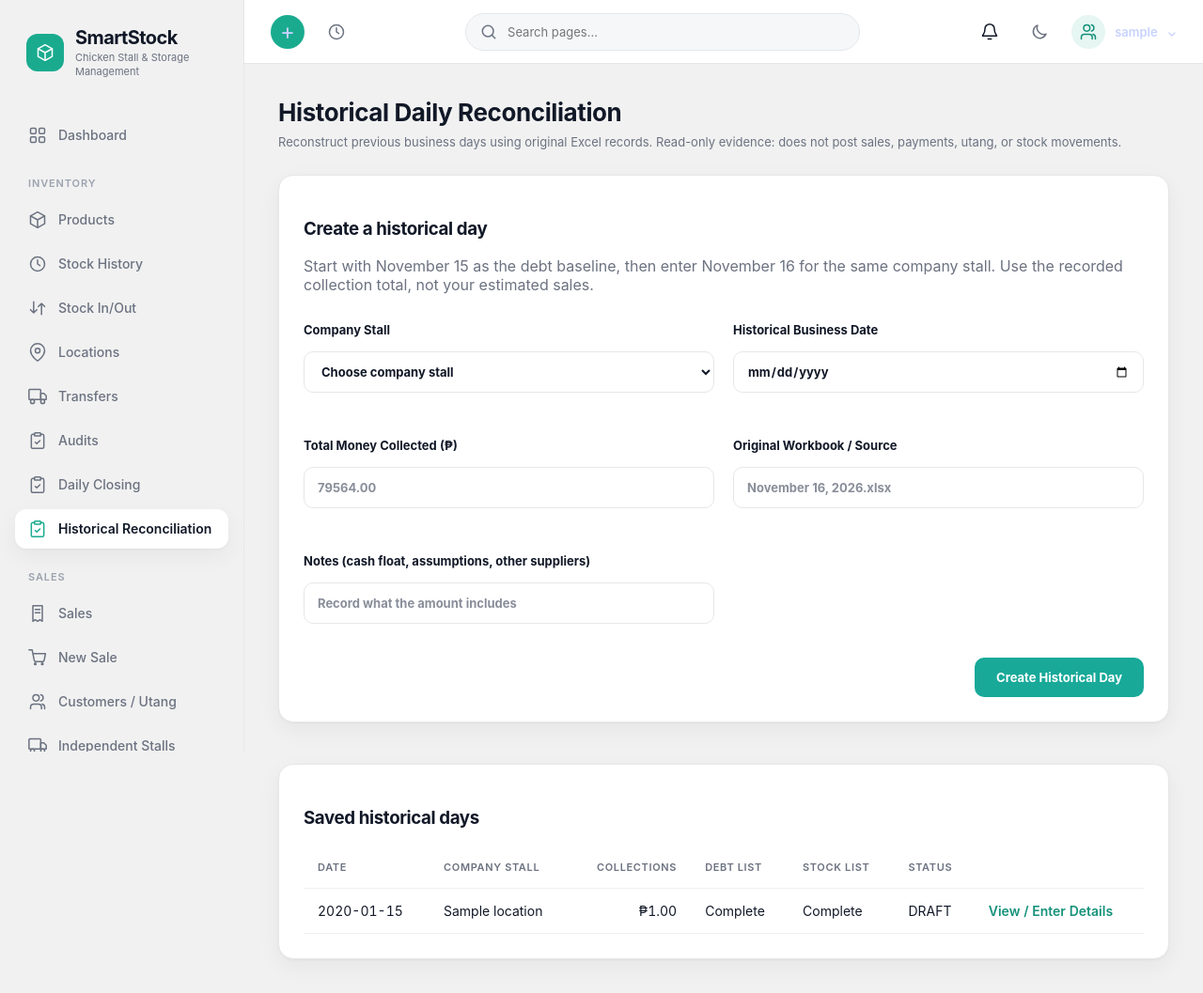
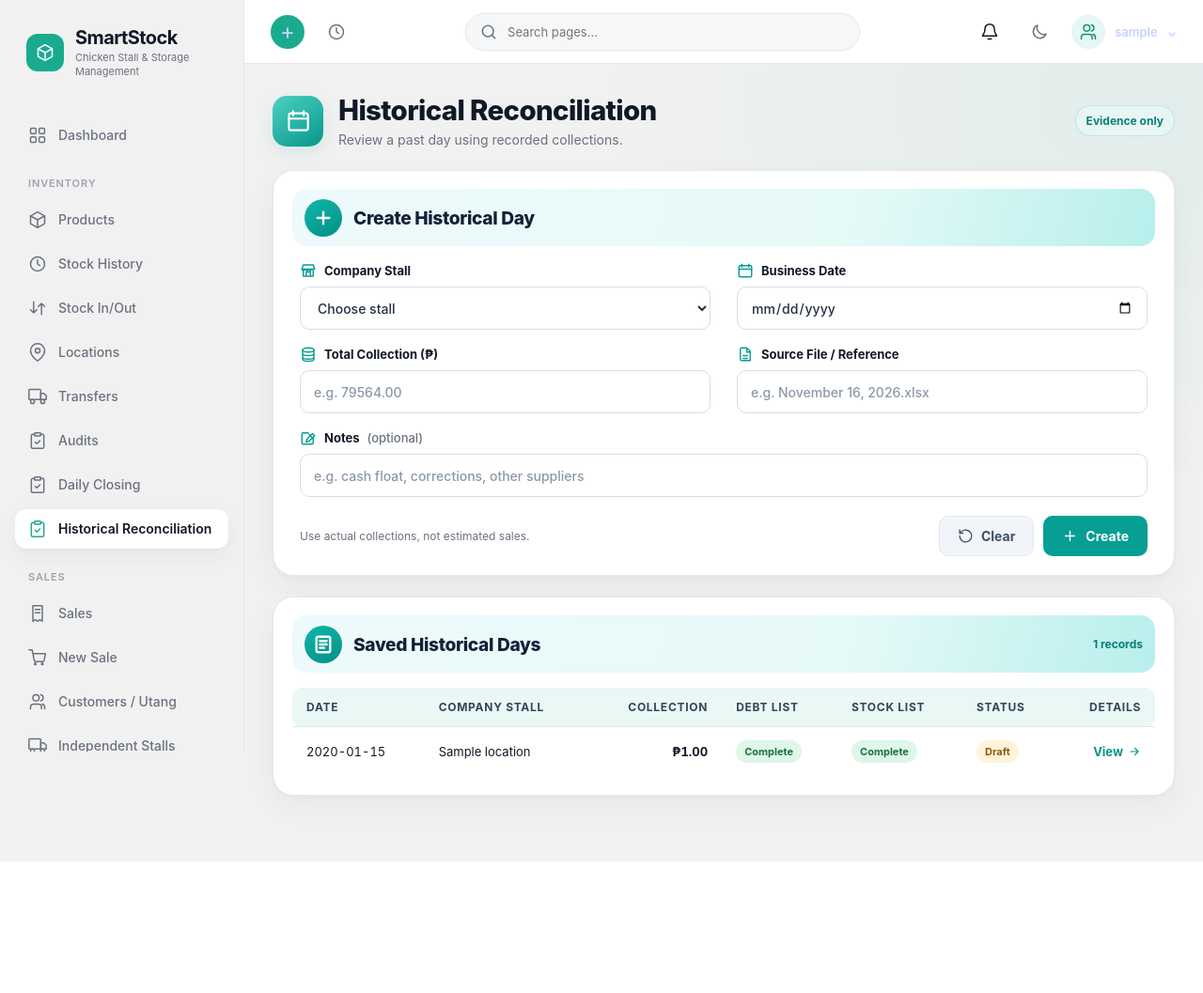
Before and after one commit to Jireh021426/SmartStock, a Spring Boot app: page /historical-reconciliation in a window 1280 px wide. Shown: the whole page at 94% size. After the commit the page ends 917 px from the top, so only its background shows below. Run offline with Spring Boot 4, Linux system fonts and the light colour scheme; a user stored in the database is signed in; empty tables hold one stand-in row (values such as "Sample post"); some of the project's set-up classes (security, data sources, template engines, error pages and the like) are left out, and stand-ins take their place; database files in the repository are not loaded; some libraries are stand-ins or nearby versions.

Commit message:
Redesign historical reconciliation interface

```diff
--- /dev/null
+++ b/src/main/resources/static/css/historical-reconciliation.css
@@ -0,0 +1,258 @@
+/* SmartStock — Historical Reconciliation overview
+   Scoped to .hr-page/.hr-body; preserves business logic and shared navigation. */
+
+body.hr-body {
+    background: var(--bg, #f4f7f9);
+    background-image: radial-gradient(ellipse at 98% 12%, rgba(20, 184, 166, 0.07), transparent 35%);
+}
+
+body > main.hr-page {
+    width: 100%;
+    max-width: 1460px;
+    margin: 0 auto;
+    padding: 98px 30px 48px;
+    color: var(--ink, #122033);
+}
+
+.hr-page .hr-icons { position: absolute; width: 0; height: 0; overflow: hidden; pointer-events: none; }
+.hr-page svg { width: 20px; height: 20px; fill: none; stroke: currentColor; stroke-width: 1.9; stroke-linecap: round; stroke-linejoin: round; flex: none; }
+
+.hr-page .hr-heading {
+    display: flex;
+    align-items: center;
+    gap: 16px;
+    margin-bottom: 23px;
+    padding: 2px 0 1px;
+}
+.hr-page .hr-heading-icon {
+    width: 54px;
+    height: 54px;
+    display: grid;
+    place-items: center;
+    border-radius: 15px;
+    color: #ffffff;
+    background: linear-gradient(145deg, #4ed1c4, #069689);
+    box-shadow: 0 6px 18px rgba(14, 160, 144, .12);
+}
+.hr-page .hr-heading-icon svg { width: 27px; height: 27px; }
+.hr-page .hr-heading h1 {
+    color: var(--ink, #122033);
+    font-size: clamp(23px, 2.3vw, 32px);
+    font-weight: 800;
+    line-height: 1.17;
+    letter-spacing: -.65px;
+    margin: 0 0 6px;
+}
+.hr-page .hr-heading p { color: var(--muted, #64748b); font-size: 14px; margin: 0; }
+.hr-page .hr-evidence {
+    margin-left: auto;
+    padding: 8px 11px;
+    background: color-mix(in srgb, #12a899 10%, var(--card, #fff));
+    color: #0b8178;
+    border: 1px solid color-mix(in srgb, #12a899 20%, transparent);
+    border-radius: 999px;
+    font-size: 12px;
+    font-weight: 700;
+    white-space: nowrap;
+}
+
+.hr-page .hr-card {
+    position: relative;
+    overflow: hidden;
+    margin: 0 0 22px;
+    padding: 19px 20px 20px;
+    background: var(--card, #fff);
+    border: 1px solid var(--line, #e6eaef);
+    border-radius: 22px;
+    box-shadow: 0 10px 30px rgba(23, 46, 68, .055), 0 2px 5px rgba(23, 46, 68, .025);
+}
+.hr-page .hr-card-heading {
+    display: flex;
+    align-items: center;
+    gap: 12px;
+    min-height: 61px;
+    margin: 0 0 17px;
+    padding: 10px 13px;
+    border-radius: 15px;
+    background: linear-gradient(105deg, #eefafb 0%, #e6faf8 64%, #b7efec 100%);
+    color: #0f2030;
+}
+.hr-page .hr-circle-icon {
+    width: 40px;
+    height: 40px;
+    display: grid;
+    place-items: center;
+    border-radius: 50%;
+    color: #fff;
+    background: linear-gradient(150deg, #10b7aa, #048f86);
+}
+.hr-page .hr-circle-icon svg { width: 22px; height: 22px; stroke-width: 2.5; }
+.hr-page .hr-card-heading h2 {
+    color: #102237;
+    margin: 0;
+    font-size: clamp(17px, 1.5vw, 21px);
+    font-weight: 800;
+    letter-spacing: -.35px;
+}
+.hr-page .hr-record-count { margin-left: auto; color: #087e75; font-size: 12px; font-weight: 700; }
+
+.hr-page .hr-form { margin: 0; padding: 0 8px 0; }
+.hr-page .hr-fields { display: grid; grid-template-columns: repeat(2, minmax(0, 1fr)); column-gap: 28px; row-gap: 17px; }
+.hr-page .hr-field { display: flex; flex-direction: column; gap: 8px; min-width: 0; margin: 0; }
+.hr-page .hr-field-wide { grid-column: 1 / -1; }
+.hr-page .hr-label {
+    display: flex;
+    align-items: center;
+    gap: 8px;
+    font-size: 13px;
+    font-weight: 750;
+    color: var(--ink, #172437);
+}
+.hr-page .hr-label svg { color: #069d92; width: 18px; height: 18px; }
+.hr-page .hr-optional { font-weight: 500; color: var(--muted, #6b7788); }
+.hr-page .hr-field input,
+.hr-page .hr-field select {
+    display: block;
+    width: 100%;
+    min-width: 0;
+    height: 46px;
+    margin: 0;
+    padding: 0 14px;
+    border: 1px solid #d5dee7;
+    border-radius: 10px;
+    color: #223044;
+    background: #fff;
+    font: inherit;
+    font-size: 14px;
+    font-weight: 500;
+    transition: border-color .15s ease, box-shadow .15s ease;
+}
+.hr-page .hr-field input::placeholder { color: #8b98a9; opacity: 1; }
+.hr-page .hr-field input:focus-visible,
+.hr-page .hr-field select:focus-visible {
+    outline: 0;
+    border-color: #0ca89b;
+    box-shadow: 0 0 0 3px rgba(12, 168, 155, .17);
+}
+
+.hr-page .hr-form-footer { display: flex; align-items: center; justify-content: space-between; gap: 16px; margin-top: 20px; }
+.hr-page .hr-form-hint { color: var(--muted, #64748b); font-size: 12px; margin: 0; }
+.hr-page .hr-form-actions { display: flex; align-items: center; gap: 10px; }
+.hr-page .hr-btn {
+    display: inline-flex;
+    align-items: center;
+    justify-content: center;
+    gap: 8px;
+    min-height: 43px;
+    border-radius: 10px;
+    border: 1px solid transparent;
+    padding: 0 19px;
+    font: inherit;
+    font-size: 14px;
+    font-weight: 700;
+    cursor: pointer;
+    text-decoration: none;
+    transition: background .15s ease, transform .1s ease;
+}
+.hr-page .hr-btn svg { width: 17px; height: 17px; }
+.hr-page .hr-btn:active { transform: translateY(1px); }
+.hr-page .hr-btn-secondary { background: #f1f4f9; color: #405169; border-color: #e1e8f0; }
+.hr-page .hr-btn-secondary:hover { background: #e7edf5; }
+.hr-page .hr-btn-primary { background: #079e93; color: #fff; }
+.hr-page .hr-btn-primary:hover { background: #077e76; }
+.hr-page .hr-btn:focus-visible { outline: 3px solid rgba(7, 158, 147, .35); outline-offset: 2px; }
+
+.hr-page .hr-saved-card .hr-card-heading { margin-bottom: 0; }
+.hr-page .hr-empty { display: grid; place-items: center; gap: 9px; padding: 27px 12px 24px; color: var(--muted, #697588); }
+.hr-page .hr-empty-icon { color: #90a0b1; }
+.hr-page .hr-empty-icon svg { width: 34px; height: 34px; }
+.hr-page .hr-empty strong { color: var(--muted, #697588); font-size: 14px; }
+
+.hr-page .hr-table-wrap { overflow-x: auto; max-width: 100%; padding-top: 16px; -webkit-overflow-scrolling: touch; }
+.hr-page .hr-table { width: 100%; border-collapse: collapse; background: transparent; }
+.hr-page .hr-table th {
+    background: #e9f7f5;
+    color: #314659;
+    font-size: 12px;
+    font-weight: 750;
+    padding: 13px 15px;
+    text-align: left;
+    white-space: nowrap;
+    border-bottom: 1px solid #dcebe8;
+}
+.hr-page .hr-table th:first-child { border-radius: 10px 0 0 10px; }
+.hr-page .hr-table th:last-child { border-radius: 0 10px 10px 0; }
+.hr-page .hr-table td { color: var(--ink, #25354b); padding: 14px 15px; border-bottom: 1px solid var(--line, #e8edf2); font-size: 13px; }
+.hr-page .hr-table tbody tr:last-child td { border-bottom: 0; }
+.hr-page .hr-table tbody tr:hover { background: color-mix(in srgb, #12a899 6%, transparent); }
+.hr-page .hr-table .hr-date { white-space: nowrap; font-variant-numeric: tabular-nums; }
+.hr-page .hr-table .hr-number { text-align: right; white-space: nowrap; font-variant-numeric: tabular-nums; }
+.hr-page .hr-table .hr-money { font-weight: 750; }
+.hr-page .hr-table .hr-action, .hr-page .hr-table .hr-action-heading { text-align: right; }
+.hr-page .hr-status, .hr-page .hr-list-state { display: inline-flex; align-items: center; border-radius: 999px; padding: 5px 9px; font-size: 11px; font-weight: 750; white-space: nowrap; }
+.hr-page .hr-status.is-draft { background: #fff3d9; color: #8a590d; }
+.hr-page .hr-status.is-reviewed, .hr-page .hr-list-state.is-complete { background: #dff6e8; color: #187244; }
+.hr-page .hr-list-state.is-pending { background: #f0f3f7; color: #66748a; }
+.hr-page .hr-view-link { display: inline-flex; align-items: center; justify-content: flex-end; gap: 5px; color: #0b9388; text-decoration: none; font-weight: 750; white-space: nowrap; }
+.hr-page .hr-view-link svg { width: 14px; height: 14px; }
+.hr-page .hr-view-link:hover { text-decoration: underline; }
+.hr-page .hr-view-link:focus-visible { outline: 2px solid #0b9388; outline-offset: 4px; border-radius: 3px; }
+
+.hr-page .hr-alert { padding: 13px 16px; border-radius: 12px; margin: 0 0 18px; font-size: 13px; font-weight: 650; }
+.hr-page .hr-alert-error { border: 1px solid #fecaca; background: #fef2f2; color: #b91c1c; }
+.hr-page .hr-alert-success { border: 1px solid #bbf7d0; background: #f0fdf4; color: #166534; }
+
+/* Global theme.css comes earlier; intentionally override input/text rules only here. */
+:root[data-theme="dark"] body.hr-body {
+    background-image: radial-gradient(ellipse at 98% 12%, rgba(43, 195, 195, .1), transparent 40%);
+}
+:root[data-theme="dark"] body > main.hr-page .hr-heading h1,
+:root[data-theme="dark"] body > main.hr-page .hr-label,
+:root[data-theme="dark"] body > main.hr-page .hr-card { color: #e9eefb; }
+:root[data-theme="dark"] .hr-page .hr-evidence { background: #173d40; color: #95f1e4; border-color: #24575b; }
+:root[data-theme="dark"] .hr-page .hr-card-heading { background: linear-gradient(105deg, #173940, #21535a); }
+:root[data-theme="dark"] body > main.hr-page .hr-card-heading h2 { color: #f0fbfc; }
+:root[data-theme="dark"] .hr-page .hr-card-heading .hr-record-count { color: #99f0e5; }
+:root[data-theme="dark"] body > main.hr-page .hr-field input,
+:root[data-theme="dark"] body > main.hr-page .hr-field select {
+    color: #eef4fc;
+    background: #202c42;
+    border-color: #3b4d66;
+}
+:root[data-theme="dark"] .hr-page .hr-btn-secondary { background: #27374e; border-color: #40516b; color: #e4eef9; }
+:root[data-theme="dark"] .hr-page .hr-btn-secondary:hover { background: #31435b; }
+:root[data-theme="dark"] .hr-page .hr-table th { background: #213f47; color: #d0f3f0; border-color: #34565b; }
+:root[data-theme="dark"] .hr-page .hr-table td { color: #e0e9f6; }
+:root[data-theme="dark"] .hr-page .hr-list-state.is-pending { background: #2f4055; color: #d0d8e5; }
+:root[data-theme="dark"] .hr-page .hr-status.is-draft { background: #574225; color: #ffdb91; }
+:root[data-theme="dark"] .hr-page .hr-status.is-reviewed,
+:root[data-theme="dark"] .hr-page .hr-list-state.is-complete { background: #1b513e; color: #a1f1c4; }
+:root[data-theme="dark"] body > main.hr-page .hr-view-link { color: #82e5e0; }
+
+@media (max-width: 1099px) {
+    body > main.hr-page { padding: 32px 20px 40px; }
+}
+@media (max-width: 680px) {
+    body > main.hr-page { padding: 22px 13px 32px; }
+    .hr-page .hr-heading { gap: 11px; flex-wrap: wrap; }
+    .hr-page .hr-heading-icon { width: 44px; height: 44px; border-radius: 12px; }
+    .hr-page .hr-heading-icon svg { width: 24px; height: 24px; }
+    .hr-page .hr-heading h1 { font-size: 22px; }
+    .hr-page .hr-heading p { font-size: 12px; }
+    .hr-page .hr-evidence { margin-left: 55px; padding: 5px 9px; }
+    .hr-page .hr-card { padding: 12px; border-radius: 17px; }
+    .hr-page .hr-card-heading { min-height: 56px; padding: 8px 10px; margin-bottom: 16px; }
+    .hr-page .hr-circle-icon { width: 35px; height: 35px; }
+    .hr-page .hr-form { padding: 0 4px; }
+    .hr-page .hr-fields { grid-template-columns: minmax(0, 1fr); row-gap: 16px; }
+    .hr-page .hr-field-wide { grid-column: auto; }
+    .hr-page .hr-form-footer { align-items: stretch; flex-direction: column; gap: 13px; }
+    .hr-page .hr-form-actions { width: 100%; }
+    .hr-page .hr-btn { flex: 1; padding: 0 13px; }
+    .hr-page .hr-table { min-width: 850px; }
+}
+@media print {
+    .hr-page .hr-form-actions, .hr-page .hr-view-link { display: none; }
+    body > main.hr-page { padding: 0; }
+    .hr-page .hr-card { box-shadow: none; border: 1px solid #ddd; }
+}
--- a/src/main/resources/templates/historical-reconciliation.html
+++ b/src/main/resources/templates/historical-reconciliation.html
@@ -1,56 +1,150 @@
 <!DOCTYPE html>
 <html lang="en" xmlns:th="http://www.thymeleaf.org">
 <head>
-    <meta charset="UTF-8"><meta name="viewport" content="width=device-width,initial-scale=1">
+    <meta charset="UTF-8">
+    <meta name="viewport" content="width=device-width, initial-scale=1">
     <title>SmartStock | Historical Reconciliation</title>
     <link rel="stylesheet" th:href="@{/css/style.css}">
     <link rel="stylesheet" th:href="@{/css/forms.css}">
     <link rel="stylesheet" th:href="@{/css/theme.css}">
+    <link rel="stylesheet" th:href="@{/css/historical-reconciliation.css(v=1)}">
     <script th:src="@{/js/theme.js}"></script>
 </head>
-<body>
+<body class="hr-body">
 <header th:replace="~{fragments/navigation :: siteHeader}"></header>
-<main class="form-page">
-  <div class="topbar"><div><h2 class="page-title">Historical Daily Reconciliation</h2>
-    <p class="page-sub">Reconstruct previous business days using original Excel records. Read-only evidence: does not post sales, payments, utang, or stock movements.</p>
-  </div></div>
-  <p class="error-msg" th:if="${error}" th:text="${error}"></p>
-  <p th:if="${notice}" th:text="${notice}"></p>
-  <div class="panel" th:if="${canEdit}">
-    <h3>Create a historical day</h3>
-    <p>Start with November 15 as the debt baseline, then enter November 16 for the same company stall. Use the recorded collection total, not your estimated sales.</p>
-    <form class="nova-form" th:action="@{/historical-reconciliation}" th:object="${form}" method="post">
-      <div class="form-grid">
-        <label>Company Stall
+
+<main class="hr-page" id="main-content">
+    <!-- Local icons only; no external dependency. -->
+    <svg aria-hidden="true" class="hr-icons" xmlns="http://www.w3.org/2000/svg">
+        <symbol id="hr-calendar" viewBox="0 0 24 24"><rect x="3" y="5" width="18" height="16" rx="2"/><path d="M7 3v4M17 3v4M3 10h18"/></symbol>
+        <symbol id="hr-store" viewBox="0 0 24 24"><path d="M3 10h18l-2-6H5l-2 6zM5 10v10h14V10M9 20v-6h6v6"/><path d="M3 10c0 2 3 3 4.5 0 1.5 3 4.5 3 4.5 0 1.5 3 4.5 3 4.5 0"/></symbol>
+        <symbol id="hr-money" viewBox="0 0 24 24"><ellipse cx="12" cy="6" rx="8" ry="3"/><path d="M4 6v5c0 1.7 3.6 3 8 3s8-1.3 8-3V6M4 11v5c0 1.7 3.6 3 8 3s8-1.3 8-3v-5M4 16v3c0 1.7 3.6 3 8 3s8-1.3 8-3v-3"/></symbol>
+        <symbol id="hr-file" viewBox="0 0 24 24"><path d="M7 3h7l5 5v13H7a2 2 0 0 1-2-2V5a2 2 0 0 1 2-2zM14 3v6h5M9 14h6M9 18h6"/></symbol>
+        <symbol id="hr-note" viewBox="0 0 24 24"><path d="M12 5H5a2 2 0 0 0-2 2v12a2 2 0 0 0 2 2h12a2 2 0 0 0 2-2v-7M13 7l4 4M10 14l-1 4 4-1 8-8-3-3-8 8z"/></symbol>
+        <symbol id="hr-plus" viewBox="0 0 24 24"><path d="M12 5v14M5 12h14"/></symbol>
+        <symbol id="hr-list" viewBox="0 0 24 24"><rect x="4" y="3" width="16" height="18" rx="2"/><path d="M8 8h8M8 12h8M8 16h5"/></symbol>
+        <symbol id="hr-reset" viewBox="0 0 24 24"><path d="M3 12a9 9 0 1 0 3-6.7L3 8M3 3v5h5"/></symbol>
+        <symbol id="hr-arrow" viewBox="0 0 24 24"><path d="M5 12h14M13 6l6 6-6 6"/></symbol>
+    </svg>
+
+    <div class="hr-heading">
+        <span class="hr-heading-icon" aria-hidden="true"><svg><use href="#hr-calendar"/></svg></span>
+        <div>
+            <h1>Historical Reconciliation</h1>
+            <p>Review a past day using recorded collections.</p>
+        </div>
+        <span class="hr-evidence" title="This page does not post live sales, payments, receivables, or inventory movements">Evidence only</span>
+    </div>
+
+    <p class="hr-alert hr-alert-error" role="alert" th:if="${error}" th:text="${error}"></p>
+    <p class="hr-alert hr-alert-success" role="status" th:if="${notice}" th:text="${notice}"></p>
+
+    <section class="hr-card hr-create-card" th:if="${canEdit}" aria-labelledby="hr-create-title">
+        <div class="hr-card-heading">
+            <span class="hr-circle-icon" aria-hidden="true"><svg><use href="#hr-plus"/></svg></span>
+            <h2 id="hr-create-title">Create Historical Day</h2>
+        </div>
+
+        <form class="hr-form" th:action="@{/historical-reconciliation}" th:object="${form}" method="post">
+            <div class="hr-fields">
+                <label class="hr-field">
+                    <span class="hr-label"><svg aria-hidden="true"><use href="#hr-store"/></svg> Company Stall</span>
                     <select th:field="*{locationId}" required>
-            <option value="">Choose company stall</option>
-            <option th:each="loc : ${locations}" th:value="${loc.id}" th:text="${loc.name + ' (' + loc.code + ')'}"></option>
+                        <option value="">Choose stall</option>
+                        <option th:each="loc : ${locations}"
+                                th:value="${loc.id}"
+                                th:text="${loc.name + ' (' + loc.code + ')'}"></option>
                     </select>
                 </label>
-        <label>Historical Business Date <input th:field="*{businessDate}" type="date" required></label>
-        <label>Total Money Collected (₱) <input th:field="*{collections}" type="number" min="0" step="0.01" required placeholder="79564.00"></label>
-        <label>Original Workbook / Source <input th:field="*{sourceFile}" maxlength="255" required placeholder="November 16, 2026.xlsx"></label>
-        <label>Notes (cash float, assumptions, other suppliers) <input th:field="*{notes}" maxlength="1000" placeholder="Record what the amount includes"></label>
+
+                <label class="hr-field">
+                    <span class="hr-label"><svg aria-hidden="true"><use href="#hr-calendar"/></svg> Business Date</span>
+                    <input th:field="*{businessDate}" type="date" required>
+                </label>
+
+                <label class="hr-field">
+                    <span class="hr-label"><svg aria-hidden="true"><use href="#hr-money"/></svg> Total Collection (₱)</span>
+                    <input th:field="*{collections}" type="number" min="0" step="0.01" required placeholder="e.g. 79564.00" inputmode="decimal">
+                </label>
+
+                <label class="hr-field">
+                    <span class="hr-label"><svg aria-hidden="true"><use href="#hr-file"/></svg> Source File / Reference</span>
+                    <input th:field="*{sourceFile}" type="text" maxlength="255" required
+                           placeholder="e.g. November 16, 2026.xlsx"
+                           title="Enter the filename or workbook reference. This field does not upload a file.">
+                </label>
+
+                <label class="hr-field hr-field-wide">
+                    <span class="hr-label"><svg aria-hidden="true"><use href="#hr-note"/></svg> Notes <span class="hr-optional">(optional)</span></span>
+                    <input th:field="*{notes}" type="text" maxlength="1000" placeholder="e.g. cash float, corrections, other suppliers">
+                </label>
             </div>
-      <div class="form-actions"><button class="btn btn-primary" type="submit">Create Historical Day</button></div>
+
+            <div class="hr-form-footer">
+                <p class="hr-form-hint">Use actual collections, not estimated sales.</p>
+                <div class="hr-form-actions">
+                    <button type="reset" class="hr-btn hr-btn-secondary">
+                        <svg aria-hidden="true"><use href="#hr-reset"/></svg> Clear
+                    </button>
+                    <button type="submit" class="hr-btn hr-btn-primary">
+                        <svg aria-hidden="true"><use href="#hr-plus"/></svg> Create
+                    </button>
+                </div>
+            </div>
         </form>
+    </section>
+
+    <section class="hr-card hr-saved-card" aria-labelledby="hr-saved-title">
+        <div class="hr-card-heading">
+            <span class="hr-circle-icon" aria-hidden="true"><svg><use href="#hr-list"/></svg></span>
+            <h2 id="hr-saved-title">Saved Historical Days</h2>
+            <span class="hr-record-count" th:unless="${#lists.isEmpty(days)}"
+                  th:text="${#lists.size(days) + ' records'}">0 records</span>
         </div>
-  <div class="panel">
-    <h3>Saved historical days</h3>
-    <p th:if="${#lists.isEmpty(days)}">No historical records yet.</p>
-    <div style="overflow-x:auto" th:unless="${#lists.isEmpty(days)}">
-      <table class="table" style="width:100%;border-collapse:collapse">
-        <thead><tr><th>Date</th><th>Company stall</th><th>Collections</th><th>Debt list</th><th>Stock list</th><th>Status</th><th></th></tr></thead>
-        <tbody><tr th:each="day : ${days}">
-          <td th:text="${day.businessDate}"></td>
-          <td th:text="${day.location.name}"></td>
-          <td th:text="${'₱' + #numbers.formatDecimal(day.collections,1,'COMMA',2,'POINT')}"></td>
-          <td th:text="${day.debtsComplete ? 'Complete' : 'Incomplete'}"></td>
-          <td th:text="${day.stockComplete ? 'Complete' : 'Incomplete'}"></td>
-          <td th:text="${day.status}"></td>
-          <td><a th:href="@{/historical-reconciliation/{id}(id=${day.id})}">View / Enter Details</a></td>
-        </tr></tbody>
+
+        <div class="hr-empty" th:if="${#lists.isEmpty(days)}" role="status">
+            <span class="hr-empty-icon" aria-hidden="true"><svg><use href="#hr-file"/></svg></span>
+            <strong>No records yet.</strong>
+        </div>
+
+        <div class="hr-table-wrap" th:unless="${#lists.isEmpty(days)}">
+            <table class="hr-table">
+                <thead>
+                    <tr>
+                        <th scope="col">Date</th>
+                        <th scope="col">Company Stall</th>
+                        <th scope="col" class="hr-number">Collection</th>
+                        <th scope="col">Debt List</th>
+                        <th scope="col">Stock List</th>
+                        <th scope="col">Status</th>
+                        <th scope="col" class="hr-action-heading">Details</th>
+                    </tr>
+                </thead>
+                <tbody>
+                    <tr th:each="day : ${days}">
+                        <td class="hr-date" th:text="${day.businessDate}">2026-11-16</td>
+                        <td th:text="${day.location.name}">Company Stall</td>
+                        <td class="hr-money hr-number" th:text="${'₱' + #numbers.formatDecimal(day.collections,1,'COMMA',2,'POINT')}">₱0.00</td>
+                        <td><span class="hr-list-state"
+                                  th:classappend="${day.debtsComplete ? ' is-complete' : ' is-pending'}"
+                                  th:text="${day.debtsComplete ? 'Complete' : 'Incomplete'}">Incomplete</span></td>
+                        <td><span class="hr-list-state"
+                                  th:classappend="${day.stockComplete ? ' is-complete' : ' is-pending'}"
+                                  th:text="${day.stockComplete ? 'Complete' : 'Incomplete'}">Incomplete</span></td>
+                        <td><span class="hr-status"
+                                  th:classappend="${day.status.name() == 'REVIEWED' ? ' is-reviewed' : ' is-draft'}"
+                                  th:text="${day.status.name() == 'REVIEWED' ? 'Reviewed' : 'Draft'}">Draft</span></td>
+                        <td class="hr-action">
+                            <a th:href="@{/historical-reconciliation/{id}(id=${day.id})}"
+                               class="hr-view-link" th:aria-label="${'View historical record for ' + day.businessDate}">
+                                View <svg aria-hidden="true"><use href="#hr-arrow"/></svg>
+                            </a>
+                        </td>
+                    </tr>
+                </tbody>
             </table>
         </div>
-  </div>
-</main></body></html>
+    </section>
+</main>
+</body>
+</html>
```
Lines whose indentation alone changed are shown as unchanged.
